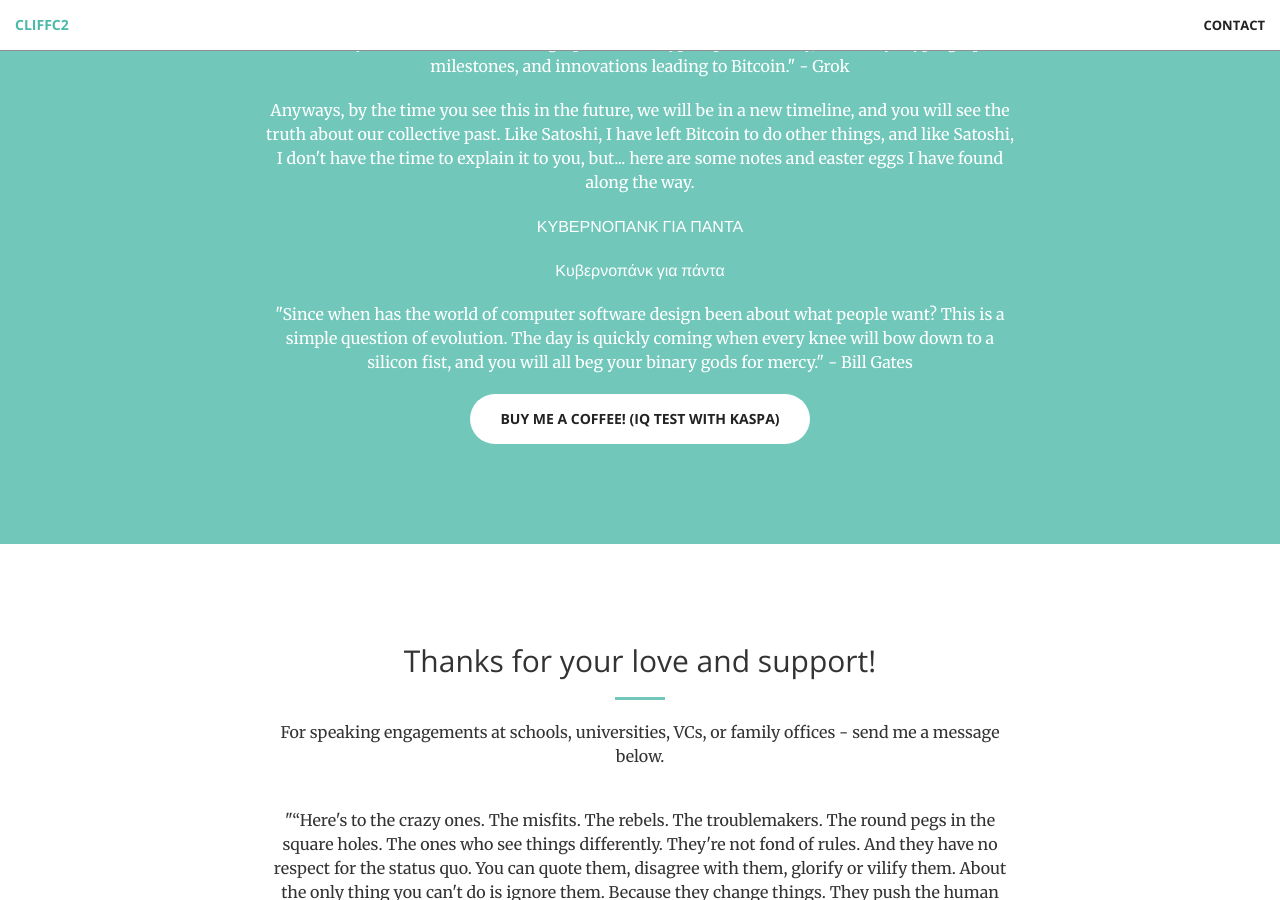
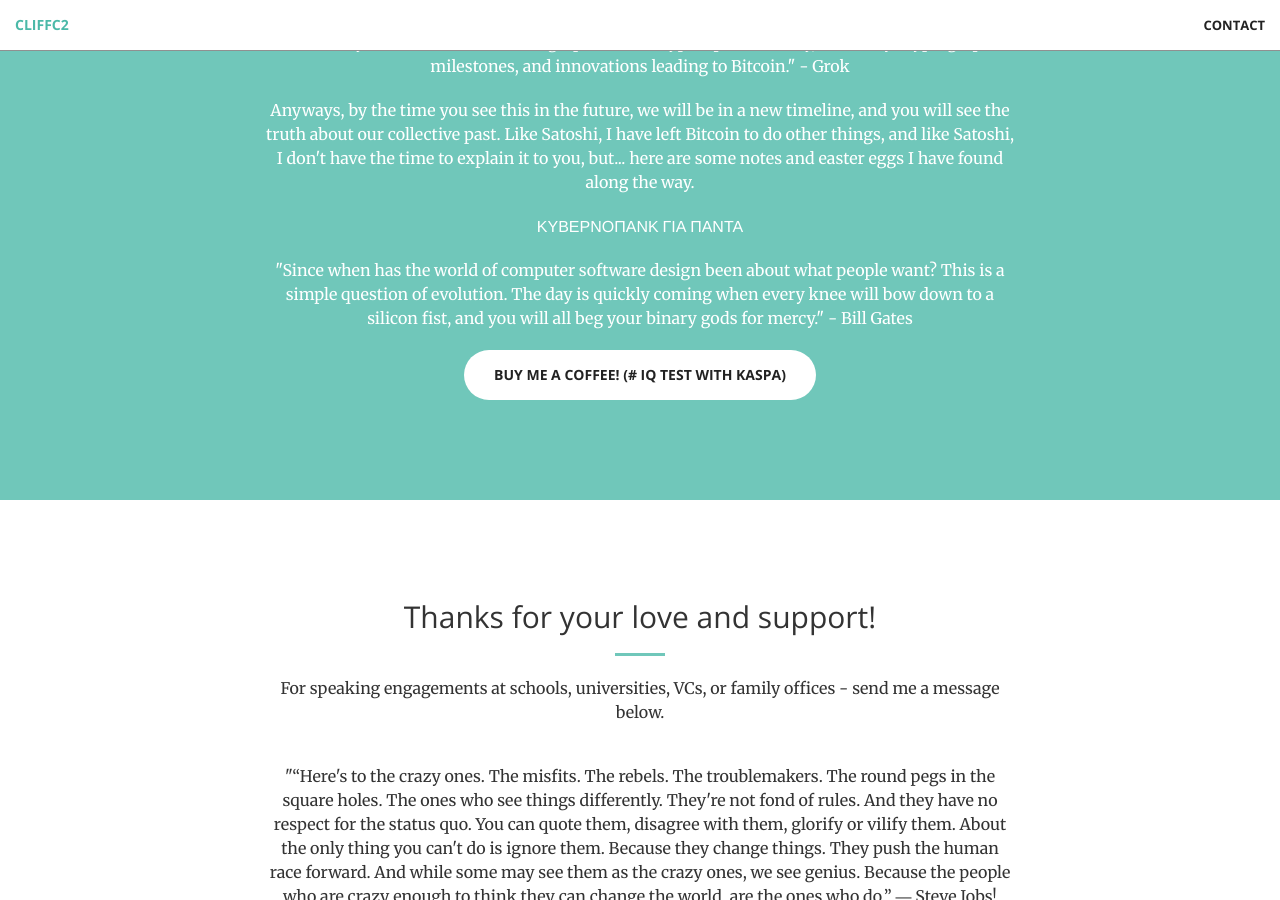
Before and after one commit to cliffc2/cliffc2.github.io, a Jekyll site: the page built from index.html, in a window 1280 px wide and 900 px high, scrolled down 4427 px. Built offline with Jekyll 4.4.1, drawn with Linux system fonts in a browser that asks for light colours; Markdown is read by kramdown in place of the engine named in the settings.

Commit message:
Update call-to-action.html

```diff
--- a/_includes/call-to-action.html
+++ b/_includes/call-to-action.html
@@ -18,8 +18,8 @@
                <p></p>
                 <p>Anyways, by the time you see this in the future, we will be in a new timeline, and you will see the truth about our collective past. Like Satoshi, I have left Bitcoin to do other things, and like Satoshi, I don't have the time to explain it to you, but... here are some notes and easter eggs I have found along the way.  </p>
                 <p>ΚΥΒΕΡΝΟΠΑΝΚ ΓΙΑ ΠΑΝΤΑ</p>
-                <p>Κυβερνοπάνκ για πάντα</p> <p>"Since when has the world of computer software design been about what people want?  This is a simple question of evolution. The day is quickly coming when every knee will bow down to a silicon fist, and you will all beg your binary gods for mercy." - Bill Gates</p>
-                <a href="https://kas.coffee/cliffc2" class="btn btn-default btn-xl">Buy me a coffee! (IQ test with Kaspa) </a>
+                <p>"Since when has the world of computer software design been about what people want?  This is a simple question of evolution. The day is quickly coming when every knee will bow down to a silicon fist, and you will all beg your binary gods for mercy." - Bill Gates</p>
+                <a href="https://kas.coffee/cliffc2" class="btn btn-default btn-xl">Buy me a coffee! (# IQ test with Kaspa) </a>
             </div>
         </div>
     </div>
```
